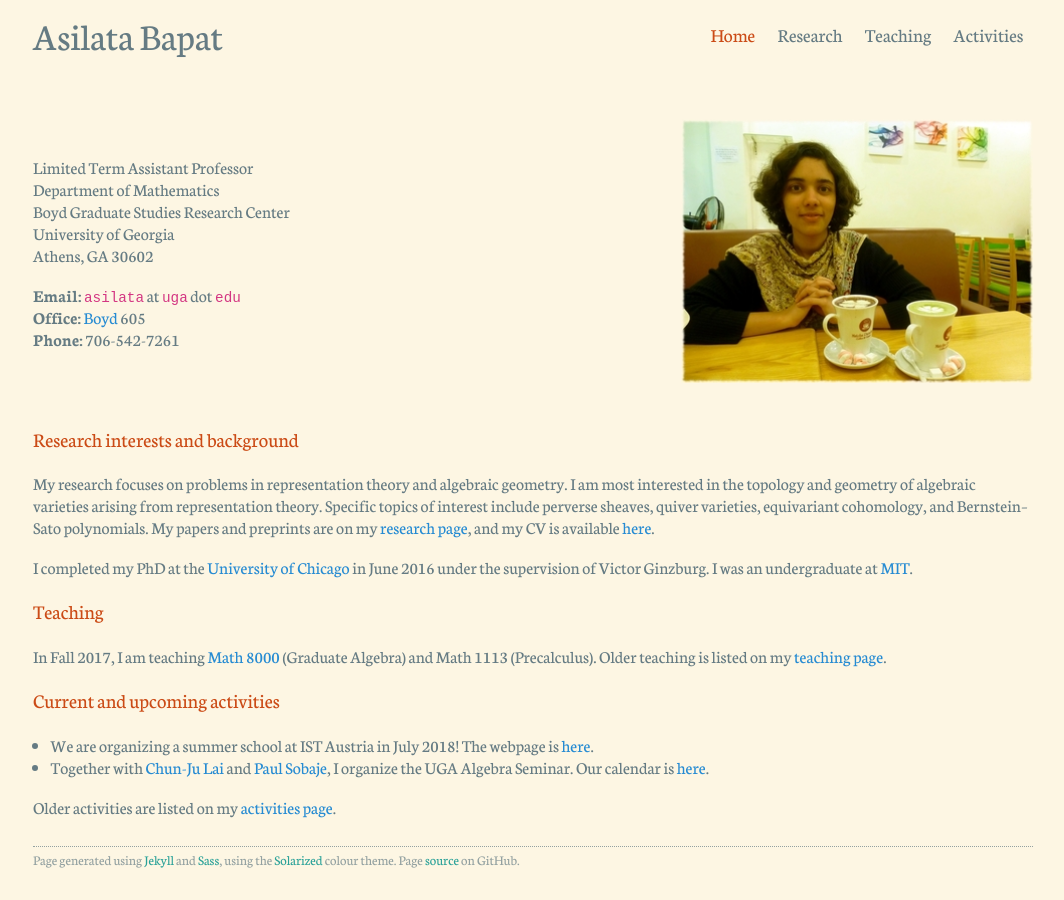
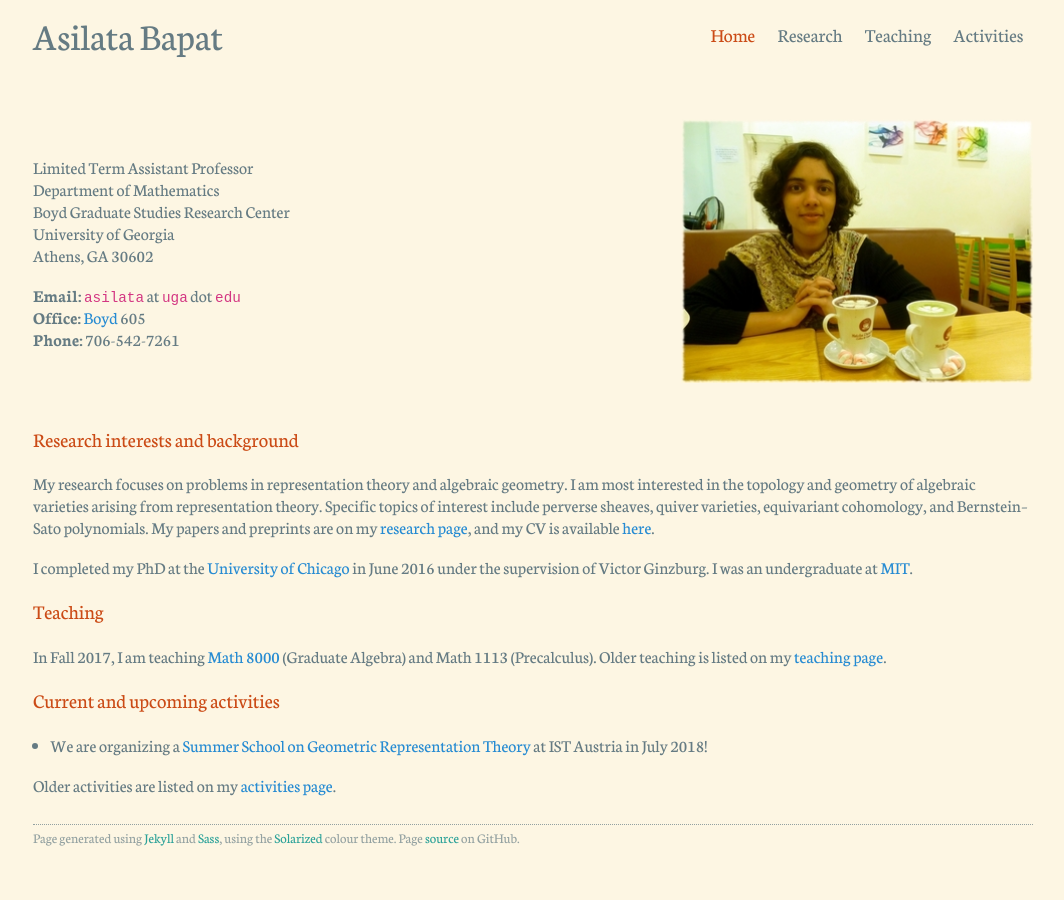
Before and after one commit to dongmouren0/dongmouren.github.io, a Jekyll site: the page built from index.md, in a window 1280 px wide. Shown: the whole page, without its empty margins (107-1171 px from the left). Built offline with Jekyll 4.4.1, drawn with Linux system fonts in a browser that asks for light colours.

Commit message:
Updated current activities.

```diff
--- a/_data/activities.yml
+++ b/_data/activities.yml
@@ -34,13 +34,15 @@
   date: "2017-11-03"
   category: *presentation
 
-- content: Together with [Chun-Ju Lai](https://faculty.franklin.uga.edu/cjlai/) and [Paul Sobaje](https://psobaje.github.io/), I organize the UGA Algebra Seminar. Our calendar is [here](https://calendar.google.com/calendar/embed?mode=AGENDA&src=ss4ps8h03v62f1vhuf40c2j87o@group.calendar.google.com&ctz=America/New_York).
-  current: true
-  date: "2020-01-01"
+- content: Together with Chun-Ju Lai and Paul Sobaje, I organized the UGA Algebra Seminar.
+  current: false
+  date: "2017-12-01"
+  display-date: "2016-2017"
   category: &other other
 
-- content: We are organizing a summer school at IST Austria in July 2018! The webpage is [here](https://ssgrt2018.ist.ac.at/).
+- content: We are organizing a [Summer School on Geometric Representation Theory](https://ssgrt2018.ist.ac.at/) at IST Austria in July 2018!
   date: "2018-07-09"
+  display-date: "2018-07-09"
   current: true
   category: *other
 
```
